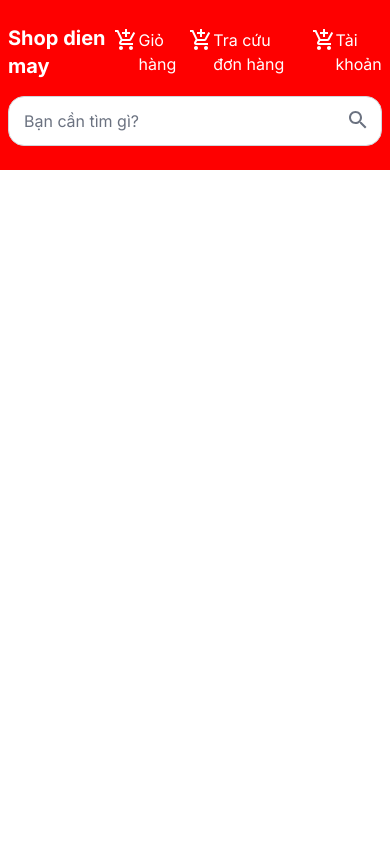
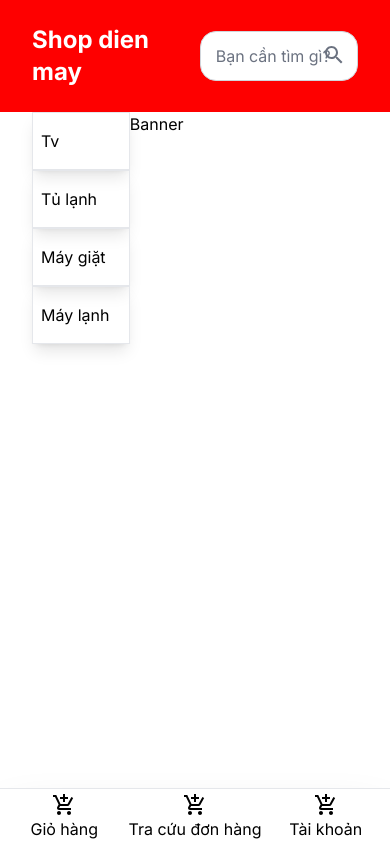
Before and after one commit to SangNear/shopdienmay, a Next.js app: page / in a window 390 px wide. Built offline with nearby package versions, Linux system fonts and the light colour scheme.

Commit message:
menu processing

```diff
--- /dev/null
+++ b/app/(root)/[name]/page.tsx
@@ -0,0 +1,15 @@
+"use client"
+import { usePathname } from 'next/navigation'
+import React from 'react'
+
+const page = () => {
+    const pathname = usePathname()
+    const slug = pathname.replace("/", "")
+    return (
+        <div className='max-md:px-8 lg:px-20 px-2' >
+            {slug}
+        </div>
+    )
+}
+
+export default page
--- a/app/(root)/layout.tsx
+++ b/app/(root)/layout.tsx
@@ -2,6 +2,8 @@ import type { Metadata } from "next";
 import { Inter } from "next/font/google";
 import "../globals.css";
 import Head from "next/head";
+import Header from "@/components/Header";
+import Hero from "@/components/Hero";
 
 const inter = Inter({ subsets: ["latin"] });
 
@@ -24,7 +26,14 @@ export default function RootLayout({
           href="https://fonts.googleapis.com/icon?family=Material+Icons"
         />
       </Head>
-      <body className={inter.className}>{children}</body>
+      <body className={inter.className}>
+        <div className="flex flex-col">
+          <Header />
+          <Hero />
+        </div>
+
+        {children}
+      </body>
     </html>
   );
 }
--- a/app/(root)/page.tsx
+++ b/app/(root)/page.tsx
@@ -1,9 +1,17 @@
+import Banner from "@/components/Banner";
 import Header from "@/components/Header";
+import Menu from "@/components/Menu";
+import MenuMobile from "@/components/MenuMobile";
 
 export default function Home() {
   return (
-    <div className="flex flex-col">
-      <Header />
-    </div>
+    <>
+      <div className="flex flex-col w-full max-md:px-8 lg:px-20 px-2">
+
+
+      </div>
+      <MenuMobile />
+    </>
+
   )
 }
--- /dev/null
+++ b/components/Banner.tsx
@@ -0,0 +1,9 @@
+import React from 'react'
+
+const Banner = () => {
+  return (
+    <div>Banner</div>
+  )
+}
+
+export default Banner
--- a/components/Header.tsx
+++ b/components/Header.tsx
@@ -6,10 +6,10 @@ import AddShoppingCartIcon from '@mui/icons-material/AddShoppingCart';
 const Header = () => {
   const [value, setValue] = useState('')
   return (
-    <div className='md:px-16 lg:px-20 py-6 px-2 w-full bg-[#fe0000] flex justify-between max-md:flex-col gap-4'>
+    <div className='max-md:px-8 lg:px-20 py-6 px-2 w-full bg-[#fe0000] flex justify-between max-md:flex-col gap-4'>
       <div className='flex justify-between items-center w-full'>
-        <h1 className='font-bold text-white text-3xl max-sm:text-xl'>Shop dien may</h1>
-        <div className='w-[40%] relative flex items-center max-md:hidden'>
+        <h1 className='font-bold text-white text-3xl max-sm:text-2xl '>Shop dien may</h1>
+        <div className='w-[40%] relative flex items-center max-lg:w-[50%]'>
           <TextField
             label='Bạn cần tìm gì?'
             onChange={(e) => setValue(e.target.value)}
@@ -17,29 +17,29 @@ const Header = () => {
           />
           <SearchIcon className='absolute text-gray-500 top-3 right-3 text-3xl cursor-pointer hover:text-[#fe0000] transition-all' />
         </div>
-        <div className='flex items-center gap-2'>
+        <div className='flex items-center gap-4 max-lg:hidden'>
           <div className='flex  text-white'>
             <AddShoppingCartIcon />
-            <span>Giỏ hàng</span>
+            <span className='whitespace-nowrap' >Giỏ hàng</span>
           </div>
           <div className='flex  text-white'>
             <AddShoppingCartIcon />
-            <span>Tra cứu đơn hàng</span>
+            <span className='whitespace-nowrap' >Tra cứu đơn hàng</span>
           </div>
           <div className='flex  text-white'>
             <AddShoppingCartIcon />
-            <span>Tài khoản</span>
+            <span className='whitespace-nowrap' >Tài khoản</span>
           </div>
         </div>
       </div>
-      <div className=' relative flex items-center md:hidden w-full'>
+      {/* <div className=' relative flex items-center md:hidden w-full'>
         <TextField
           label='Bạn cần tìm gì?'
           onChange={(e) => setValue(e.target.value)}
           value={value}
         />
         <SearchIcon className='absolute text-gray-500 top-3 right-3 text-3xl cursor-pointer hover:text-[#fe0000] transition-all' />
-      </div>
+      </div> */}
 
 
     </div>
--- /dev/null
+++ b/components/Hero.tsx
@@ -0,0 +1,20 @@
+import React from 'react'
+import Menu from './Menu'
+import Banner from './Banner'
+
+const Hero = () => {
+    return (
+        <div className="flex w-full max-md:px-8 lg:px-20 px-2">
+            <div className="w-[30%]">
+                <Menu />
+            </div>
+            <div className="w-[70%]">
+                <Banner />
+            </div>
+
+
+        </div>
+    )
+}
+
+export default Hero
--- /dev/null
+++ b/components/Menu.tsx
@@ -0,0 +1,23 @@
+import Link from 'next/link'
+import React from 'react'
+
+const Menu = () => {
+    return (
+        <div className='w-full h-auto flex flex-col items-start'>
+            <div className='px-2 py-4 border shadow-lg w-full'>
+                <Link href="/tv">Tv</Link>
+            </div>
+            <div className='px-2 py-4 border shadow-lg w-full'>
+                <Link href="/tu-lanh">Tủ lạnh</Link>
+            </div>
+            <div className='px-2 py-4 border shadow-lg w-full'>
+                <Link href="/may-giat">Máy giặt</Link>
+            </div>
+            <div className='px-2 py-4 border shadow-lg w-full'>
+                <Link href="/may-lanh">Máy lạnh</Link>
+            </div>
+        </div>
+    )
+}
+
+export default Menu
--- /dev/null
+++ b/components/MenuMobile.tsx
@@ -0,0 +1,21 @@
+import React from 'react'
+import AddShoppingCartIcon from '@mui/icons-material/AddShoppingCart';
+const MenuMobile = () => {
+    return (
+        <div className='flex fixed bottom-0 w-full  h-14 items-center justify-evenly lg:hidden border-t shadow-2xl'>
+            <div className='flex flex-1 h-full items-center justify-center max-lg:flex-col hover:bg-[#fe0000] transition-all hover:text-white  cursor-pointer rounded-t-xl '>
+                <AddShoppingCartIcon />
+                <span className='whitespace-nowrap' >Giỏ hàng</span>
+            </div>
+            <div className='flex flex-1 h-full items-center justify-center max-lg:flex-col hover:bg-[#fe0000] transition-all hover:text-white  cursor-pointer rounded-t-xl'>
+                <AddShoppingCartIcon />
+                <span className='whitespace-nowrap' >Tra cứu đơn hàng</span>
+            </div>
+            <div className='flex flex-1 h-full items-center justify-center max-lg:flex-col hover:bg-[#fe0000] transition-all hover:text-white cursor-pointer rounded-t-xl'>
+                <AddShoppingCartIcon />
+                <span className='whitespace-nowrap' >Tài khoản</span>
+            </div>
+        </div>
+    )
+}
+export default MenuMobile
--- a/components/TextField.tsx
+++ b/components/TextField.tsx
@@ -18,10 +18,11 @@ const TextField = ({ label, value, onChange }: TextFieldProps) => {
                 required
             />
             <label className={`absolute left-4 top-1/2 transform -translate-y-1/2 transition-all duration-200 ease-in
-              ${value ? '-top-1 text-xs text-white' : 'text-gray-500'}
+              ${value ? '-top-2 text-xs text-white' : 'text-gray-500'}
               peer-focus:-top-1 peer-focus:text-xs peer-focus:text-white whitespace-nowrap`}>
                 {label}
             </label>
+
         </div>
     )
 }
```
Also changed, not shown: constants/index.ts (added, +31 -0 lines).
